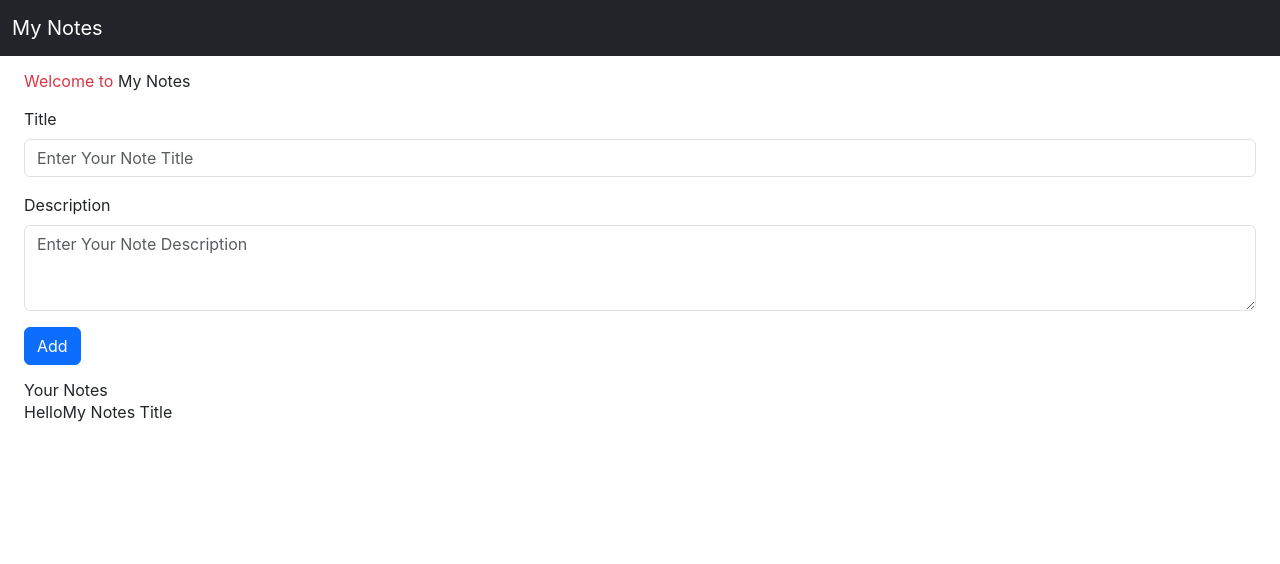
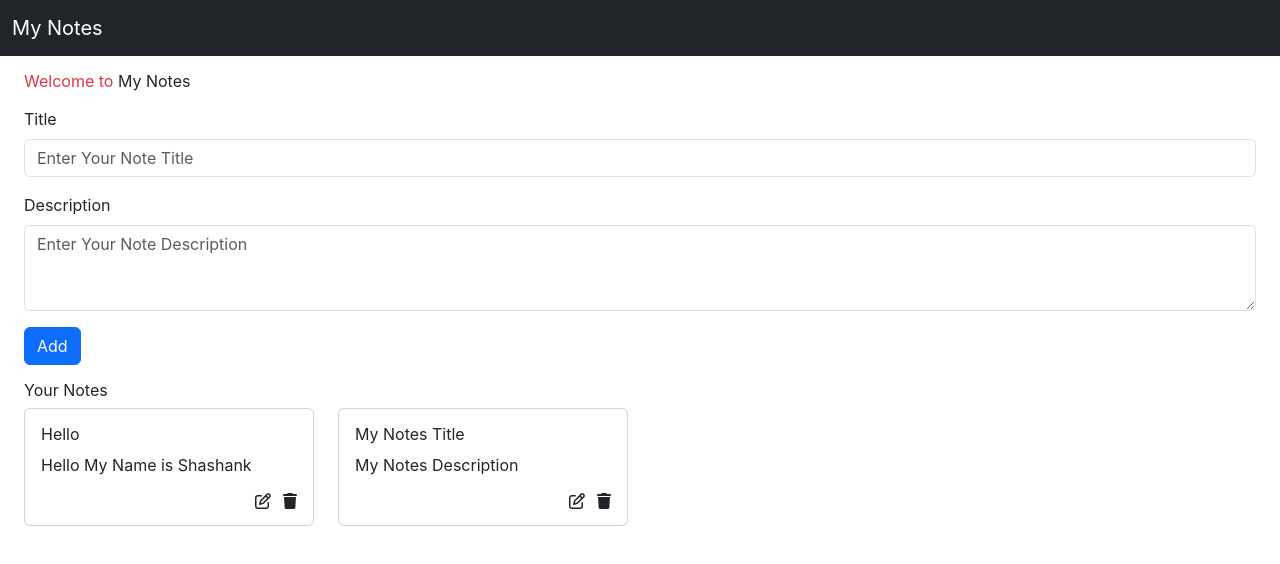
Before and after one commit to ShashankjGithub/myNotes, a React (Create React App) app: page / in a window 1280 px wide. Shown: the top 564 px of the page. Built offline with nearby package versions, Linux system fonts and the light colour scheme.

Commit message:
add note components

```diff
--- a/public/index.html
+++ b/public/index.html
@@ -30,7 +30,7 @@
   <body>
     <noscript>You need to enable JavaScript to run this app.</noscript>
     <div id="root"></div>
-
+    <script src="https://kit.fontawesome.com/20de498ac1.js" crossorigin="anonymous"></script>
     <!--
       This HTML file is a template.
       If you open it directly in the browser, you will see an empty page.
--- /dev/null
+++ b/src/components/Alert.js
@@ -0,0 +1,11 @@
+import React from 'react'
+
+const Alert = () => {
+  return (
+    <div>
+
+    </div>
+  )
+}
+
+export default Alert
--- a/src/components/Home.js
+++ b/src/components/Home.js
@@ -1,12 +1,12 @@
-import React, { useContext } from 'react'
+import React from 'react'
 import InputForm from './InputForm'
-import notesContext from '../context/NotesContext'
+
+import Notes from './Notes'
 
 
 
 const Home = () => {
-  const context = useContext(notesContext)
-  const {notes,setnotes} = context;
+
 
   return (
      <>
@@ -15,14 +15,8 @@ const Home = () => {
           <span className="text-danger">Welcome to</span> My Notes
         </h3>
         <InputForm/>
-        <h3>
-          Your Notes
-        </h3>
-        {
-          notes.map((note)=>{
-            return note.title;
-          })
-        }
+
+        <Notes/>
       </div>
      </>
   )
--- a/src/components/InputForm.js
+++ b/src/components/InputForm.js
@@ -4,7 +4,7 @@ const InputForm = () => {
   return (
     <div className="my-3">
       <div className="mb-3">
-        <label for="title" className="form-label">
+        <label htmlFor="title" className="form-label">
           Title
         </label>
         <input
@@ -15,7 +15,7 @@ const InputForm = () => {
         />
       </div>
       <div className="mb-3">
-        <label for="descrption" className="form-label">
+        <label htmlFor="descrption" className="form-label">
           Description
         </label>
         <textarea
@@ -25,7 +25,7 @@ const InputForm = () => {
           placeholder="Enter Your Note Description"
         ></textarea>
       </div>
-      <button type="button" class="btn btn-primary">Add</button>
+      <button type="button" className="btn btn-primary">Add</button>
     </div>
   );
 };
--- /dev/null
+++ b/src/components/NoteItem.js
@@ -0,0 +1,21 @@
+import React from "react";
+
+const NoteItem = (props) => {
+  const { note } = props;
+  return (
+    <div className="col-md-3">
+      <div className="card my-2">
+        <div className="card-body">
+          <h5 className="card-title">{note.title}</h5>
+          <p className="card-text">{note.description}</p>
+          <div className="d-flex flex-row-reverse mt-3 ">
+          <i className="fa-solid fa-trash ml-3 "></i>
+          <i className="fa-regular fa-pen-to-square"></i>
+          </div>
+        </div>
+      </div>
+    </div>
+  );
+};
+
+export default NoteItem;
--- /dev/null
+++ b/src/components/Notes.js
@@ -0,0 +1,17 @@
+import React, { useContext } from "react";
+import notesContext from "../context/NotesContext";
+import NoteItem from "./NoteItem";
+const Notes = () => {
+  const context = useContext(notesContext);
+  const { notes, setnotes } = context;
+  return (
+    <div className="row">
+      <h3>Your Notes</h3>
+      {notes.map((note) => {
+        return <NoteItem note = {note} key={note._id}  />
+      })}
+    </div>
+  );
+};
+
+export default Notes;
--- a/src/context/NotesProvider.js
+++ b/src/context/NotesProvider.js
@@ -21,6 +21,7 @@ const NoteState = (props) => {
           "date": "2024-07-16T03:31:26.574Z",
           "__v": 0
         }
+
       ]
     const [notes, setnotes] = useState(defaultNotes)
     return (
--- a/src/index.css
+++ b/src/index.css
@@ -14,3 +14,7 @@ code {
   font-family: source-code-pro, Menlo, Monaco, Consolas, 'Courier New',
     monospace;
 }
+
+i{
+  cursor: pointer;
+}
```
